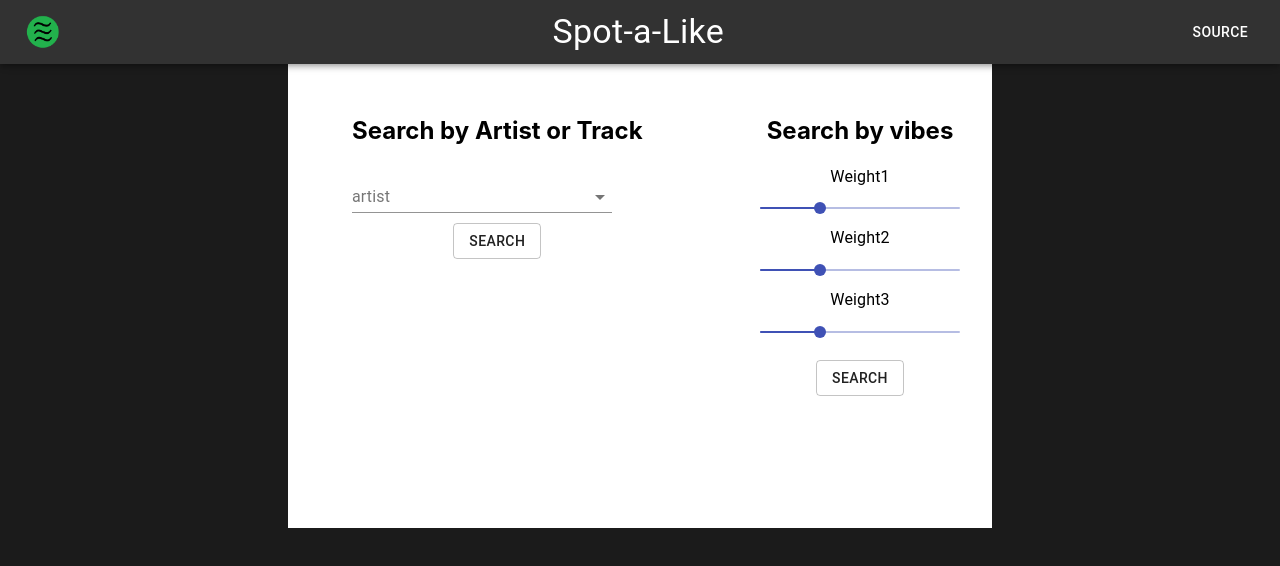
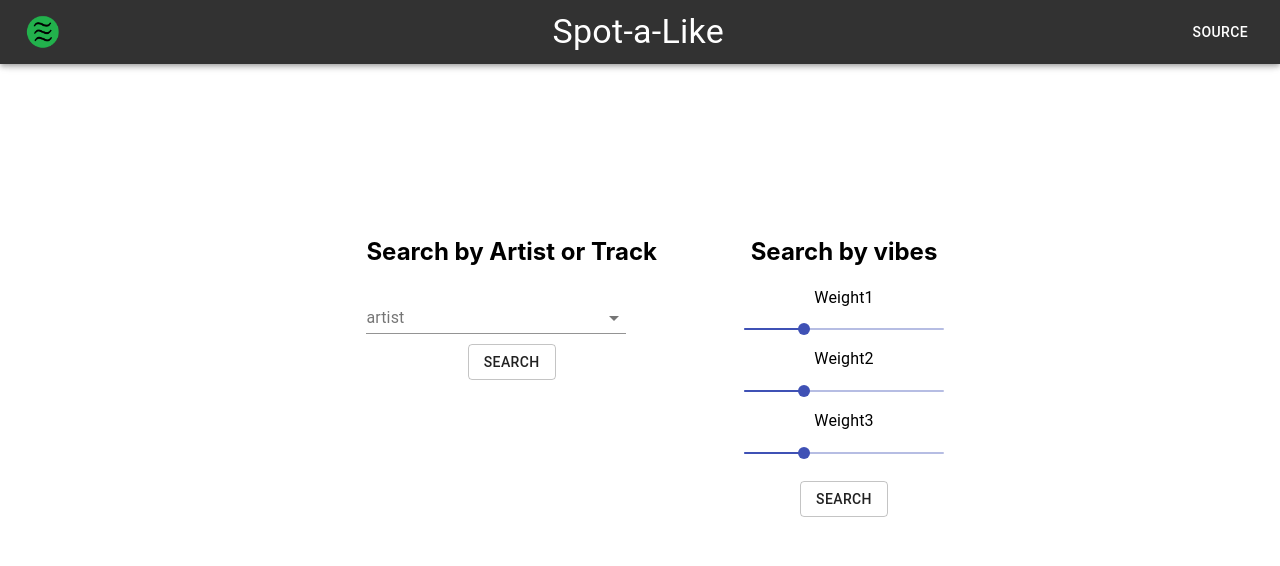
Before and after one commit to yoonpatrick3/Spot-a-vibe, a React (Create React App) app in the folder src/frontend/: page / in a window 1280 px wide. Shown: the top 566 px of the page. Built offline with nearby package versions, Linux system fonts and the light colour scheme.

Commit message:
added body styling

```diff
--- a/src/frontend/src/App.css
+++ b/src/frontend/src/App.css
@@ -24,12 +24,14 @@
   flex-direction: column;
   justify-content: space-around;
   align-items:center;
-  background-color:rgb(27, 27, 27);
+  background-color:white;
+  overflow: auto;
+  padding: 2em;
+  height: 90vh;
 }
 
 .body > * {
   width:50%;
-  height:50vh;
 }
 
 
--- a/src/frontend/src/App.js
+++ b/src/frontend/src/App.js
@@ -6,7 +6,6 @@
 
 function App() {
   const [cards, updateCards] = useState([]);
-  const [showSearchBar, setSearchBar] = useState(true)
 
   return (
     <div className="App">
--- a/src/frontend/src/components/CardHolder.js
+++ b/src/frontend/src/components/CardHolder.js
@@ -1,6 +1,5 @@
 import React from 'react';
 import { makeStyles, useTheme } from '@material-ui/core/styles';
-import Typography from '@material-ui/core/Typography';
 
 const useStyles = makeStyles((theme) => ({
   root: {
--- a/src/frontend/src/components/card.js
+++ b/src/frontend/src/components/card.js
@@ -8,7 +8,8 @@
 const useStyles = makeStyles((theme) => ({
   root: {
     display: 'flex',
-    height: 70
+    height: 70,
+    width: '100%'
   },
   details: {
     display: 'flex',
--- a/src/frontend/src/components/header.js
+++ b/src/frontend/src/components/header.js
@@ -12,7 +12,7 @@
 const useStyles = makeStyles((theme) => ({
     root: {
         flexGrow: 1,
-        "background-color": "rgb(50, 50, 50)",
+        "background-color": "rgb(50, 50, 50)"
     },
     menuButton: {
         marginRight: theme.spacing(2),
--- a/src/frontend/src/components/search.js
+++ b/src/frontend/src/components/search.js
@@ -31,11 +31,8 @@
             .then(data => {
                 if (option === "artist") {
                     let song_array = data.items.map(artist => {
-                        console.log(artist);
-                        console.log(artist.name);
-                        console.log(artist.id);
                         let url = artist.images.length > 0 ? artist.images[0].url : 'https://developer.spotify.com/assets/branding-guidelines/icon3@2x.png'
-                        return <SongCard trackArtist={artist.name} trackName={artist.id} imageURL={url}></SongCard>
+                        return <SongCard trackArtist={artist.name} imageURL={url}></SongCard>
                     })
                     props.updateFunc(song_array)
                 } else {
```
